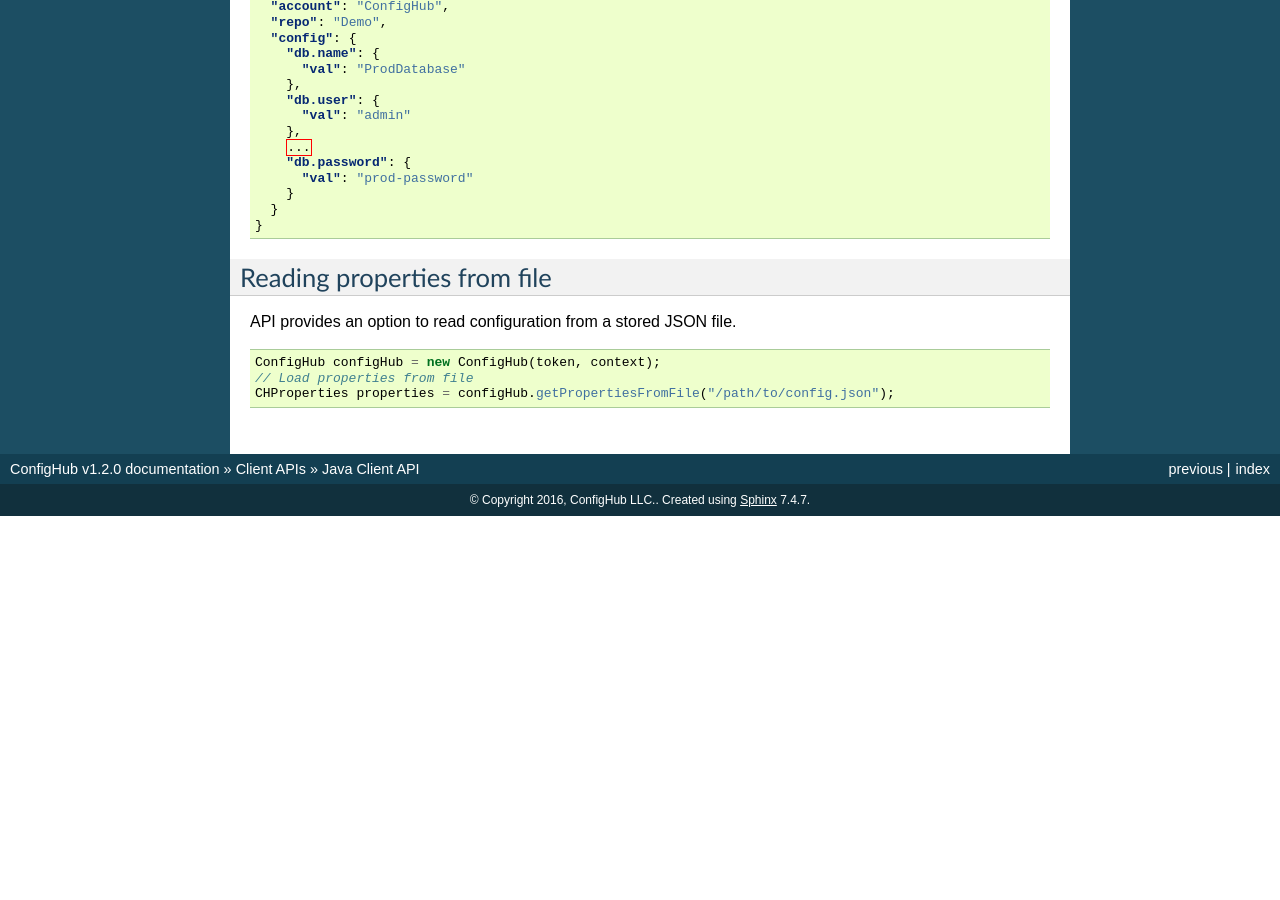
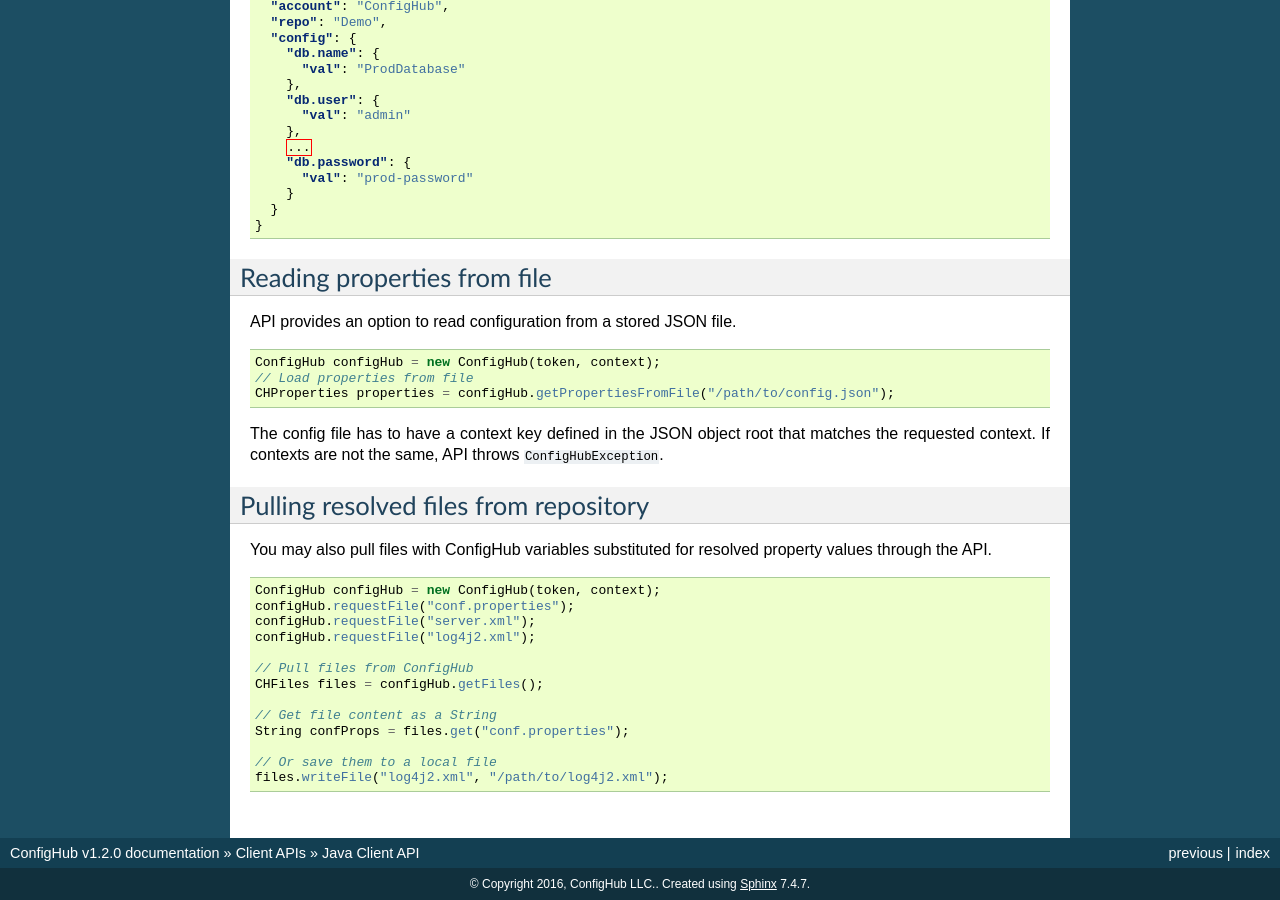
Before and after one commit to ConfigHubPub/Docs, a Sphinx documentation site: the page built from documentation/pages/client/java.rst, in a window 1280 px wide and 900 px high, scrolled down 1549 px. Built offline with Sphinx 7.4.7, drawn with Linux system fonts in a browser that asks for light colours; before the commit the page ends 2065 px from its top, so only the background shows below that; some of the changed text lies outside the part shown.

```diff
--- a/documentation/pages/client/java.rst
+++ b/documentation/pages/client/java.rst
@@ -129,3 +129,28 @@ API provides an option to read configuration from a stored JSON file.
     ConfigHub configHub = new ConfigHub(token, context);
     // Load properties from file
     CHProperties properties = configHub.getPropertiesFromFile("/path/to/config.json");
+
+The config file has to have a context key defined in the JSON object root that matches the requested context.
+If contexts are not the same, API throws ``ConfigHubException``.
+
+
+Pulling resolved files from repository
+--------------------------------------
+
+You may also pull files with ConfigHub variables substituted for resolved property values through the API.
+
+.. code-block:: java
+
+    ConfigHub configHub = new ConfigHub(token, context);
+    configHub.requestFile("conf.properties");
+    configHub.requestFile("server.xml");
+    configHub.requestFile("log4j2.xml");
+
+    // Pull files from ConfigHub
+    CHFiles files = configHub.getFiles();
+
+    // Get file content as a String
+    String confProps = files.get("conf.properties");
+
+    // Or save them to a local file
+    files.writeFile("log4j2.xml", "/path/to/log4j2.xml");
```
